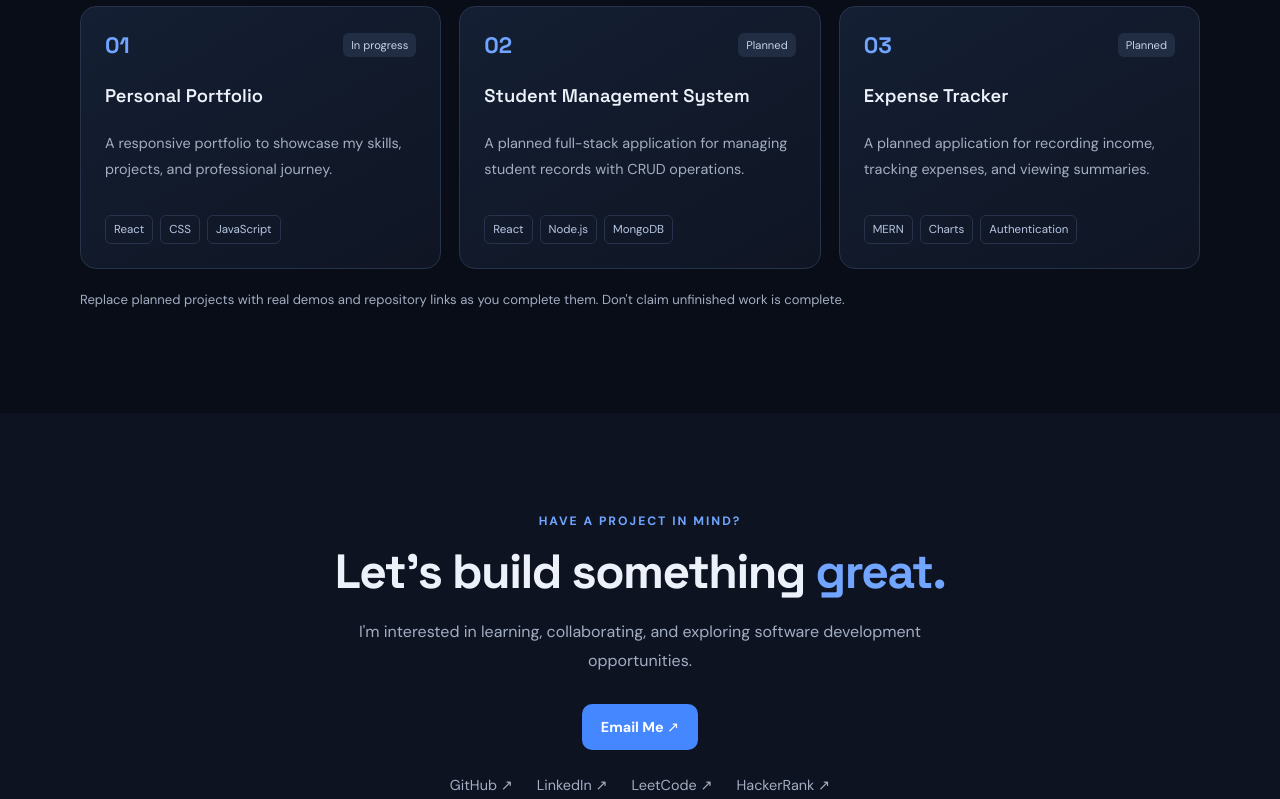
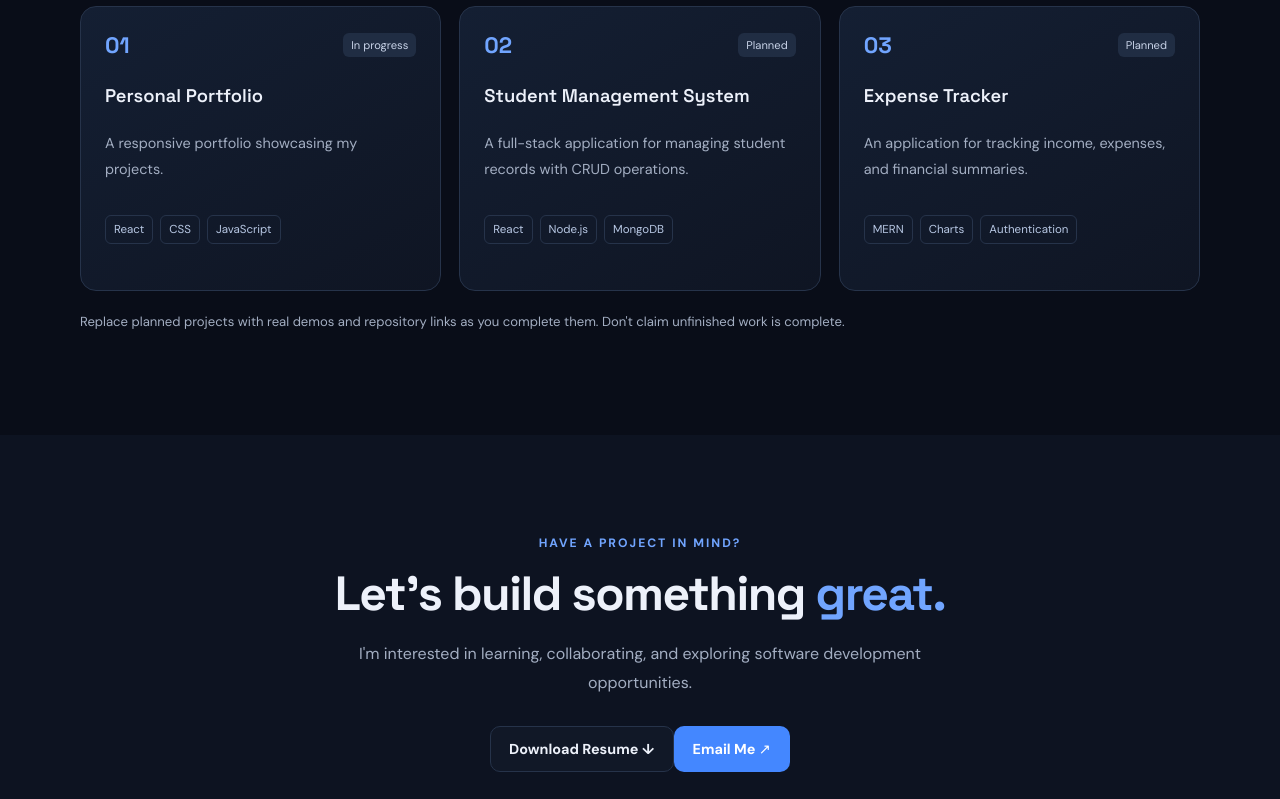
Before and after one commit to amanprajapati0777553/portfolio, a React (Vite) app: page / in a window 1280 px wide. Shown: the part 2040-2839 px from the top of the page. Built offline with nearby package versions, Linux system fonts and the light colour scheme.

Commit message:
Improve portfolio projects and resume links

```diff
--- a/src/App.css
+++ b/src/App.css
@@ -519,3 +519,45 @@
     flex-basis: 100%;
   }
 }
+
+.project-links {
+  display: flex;
+  flex-wrap: wrap;
+  gap: 16px;
+  margin-top: 22px;
+}
+
+.project-links a {
+  color: var(--accent);
+  font-size: 0.85rem;
+  font-weight: 700;
+}
+
+.project-links a:hover {
+  text-decoration: underline;
+  text-underline-offset: 4px;
+}
+
+.skill-card {
+  transition: transform 180ms ease, border-color 180ms ease;
+}
+
+.skill-card:hover {
+  transform: translateY(-3px);
+  border-color: #4d6d9f;
+}
+
+.nav-links a,
+.social-links a,
+.project-links a {
+  transition: color 180ms ease;
+}
+
+@media (prefers-reduced-motion: reduce) {
+  .skill-card,
+  .project-card,
+  .button {
+    transition: none;
+    transform: none;
+  }
+}
--- a/src/App.jsx
+++ b/src/App.jsx
@@ -17,28 +17,34 @@ const projects = [
   {
     number: "01",
     title: "Personal Portfolio",
-    description:
-      "A responsive portfolio to showcase my skills, projects, and professional journey.",
+    description: "A responsive portfolio showcasing my projects.",
     tech: ["React", "CSS", "JavaScript"],
     status: "In progress",
+    github: "",
+    demo: "",
   },
   {
     number: "02",
     title: "Student Management System",
     description:
-      "A planned full-stack application for managing student records with CRUD operations.",
+      "A full-stack application for managing student records with CRUD operations.",
     tech: ["React", "Node.js", "MongoDB"],
     status: "Planned",
+    github: "",
+    demo: "",
   },
   {
     number: "03",
     title: "Expense Tracker",
     description:
-      "A planned application for recording income, tracking expenses, and viewing summaries.",
+      "An application for tracking income, expenses, and financial summaries.",
     tech: ["MERN", "Charts", "Authentication"],
     status: "Planned",
+    github: "",
+    demo: "",
   },
 ];
+
 
 function App() {
   const [menuOpen, setMenuOpen] = useState(false);
@@ -209,16 +215,33 @@ function App() {
                   <span className="project-number">{project.number}</span>
                   <span className="project-status">{project.status}</span>
                 </div>
+
                 <h3>{project.title}</h3>
                 <p>{project.description}</p>
+
                 <div className="tech-list">
                   {project.tech.map((tech) => (
                     <span key={tech}>{tech}</span>
                   ))}
                 </div>
+
+                <div className="project-links">
+                  {project.github && (
+                    <a href={project.github} target="_blank" rel="noreferrer">
+                      GitHub ↗
+                    </a>
+                  )}
+
+                  {project.demo && (
+                    <a href={project.demo} target="_blank" rel="noreferrer">
+                      Live Demo ↗
+                    </a>
+                  )}
+                </div>
               </article>
             ))}
           </div>
+
             <p className="note">
               Replace planned projects with real demos and repository links
               as you complete them. Don't claim unfinished work is complete.
@@ -237,11 +260,20 @@ function App() {
               software development opportunities.
             </p>
             <a
+              className="button button-secondary"
+              href="/Aman_Prajapati_Resume.pdf"
+              download="Aman_Prajapati_Resume.pdf"
+            >
+              Download Resume ↓
+            </a>
+
+            <a
               className="button button-primary"
-              href="mailto:amanprajapati0777553@gmail.com"
+              href="mailto:amanprajapati0777553@gmail.com?subject=Portfolio%20Inquiry"
             >
               Email Me ↗
             </a>
+
             <div className="social-links">
               <a
                 href="https://github.com/amanprajapati0777553"
```
Also changed, not shown: 1 other file (tests, documents, lock files or other folders). Lines whose indentation alone changed are shown as unchanged.
